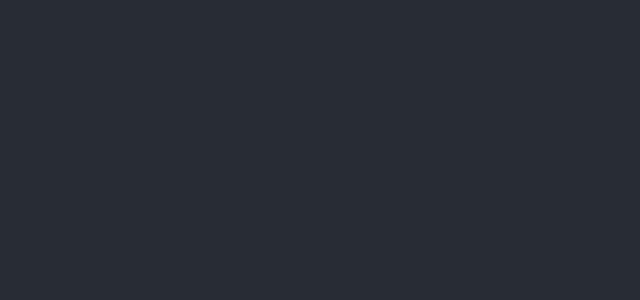
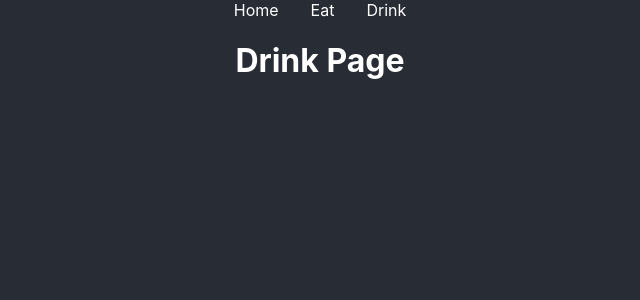
Before and after one commit to Rajayne/CRARouter, a React (Create React App) app: page /drink in a window 1280 px wide. Shown: the top 300 px of the page, without its empty margins (320-960 px from the left). Built offline with nearby package versions, Linux system fonts and the light colour scheme.

Commit message:
Add navbar links and page components

```diff
--- a/src/App.css
+++ b/src/App.css
@@ -2,10 +2,19 @@
   text-align: center;
   background-color: #282c34;
   min-height: 100vh;
-  display: flex;
-  flex-direction: column;
-  align-items: center;
+  display: block;
+  color: white
+}
+
+.navbar-links {
+  margin: auto;
+  text-align: center;
   justify-content: center;
-  font-size: calc(10px + 2vmin);
-  color: white;
+  color: white
 }
+
+.link {
+  margin: 1rem;
+  text-decoration: none;
+  color: white
+}
--- a/src/App.js
+++ b/src/App.js
@@ -1,12 +1,33 @@
 import React from "react";
-import { BrowserRouter, Route } from "react-router-dom";
+import { BrowserRouter, Routes, Route, Link } from "react-router-dom";
 import "./App.css";
+
+import Home from "./Home";
+import Eat from "./Eat";
+import Drink from "./Drink";
 
 function App() {
   return (
-    <div className="App">
-      <BrowserRouter></BrowserRouter>
-    </div>
+    <main className="App">
+      <BrowserRouter>
+        <nav className="navbar-links">
+          <Link className="link" to="/">
+            Home
+          </Link>
+          <Link className="link" to="/eat">
+            Eat
+          </Link>
+          <Link className="link" to="/drink">
+            Drink
+          </Link>
+        </nav>
+        <Routes>
+          <Route exact path="/" element={<Home />} />
+          <Route exact path="/eat" element={<Eat />} />
+          <Route exact path="/drink" element={<Drink />} />
+        </Routes>
+      </BrowserRouter>
+    </main>
   );
 }
 
--- /dev/null
+++ b/src/Drink.js
@@ -0,0 +1,11 @@
+import React from "react";
+
+const Drink = () => {
+  return (
+    <div>
+      <h1>Drink Page</h1>
+    </div>
+  );
+};
+
+export default Drink;
--- /dev/null
+++ b/src/Eat.js
@@ -0,0 +1,11 @@
+import React from "react";
+
+const Eat = () => {
+  return (
+    <div>
+      <h1>Eat Page</h1>
+    </div>
+  );
+};
+
+export default Eat;
--- /dev/null
+++ b/src/Home.js
@@ -0,0 +1,11 @@
+import React from "react";
+
+const Home = () => {
+  return (
+    <div>
+      <h1>Home Page</h1>
+    </div>
+  );
+};
+
+export default Home;
```
Also changed, not shown: 1 other file (tests, documents, lock files or other folders).
